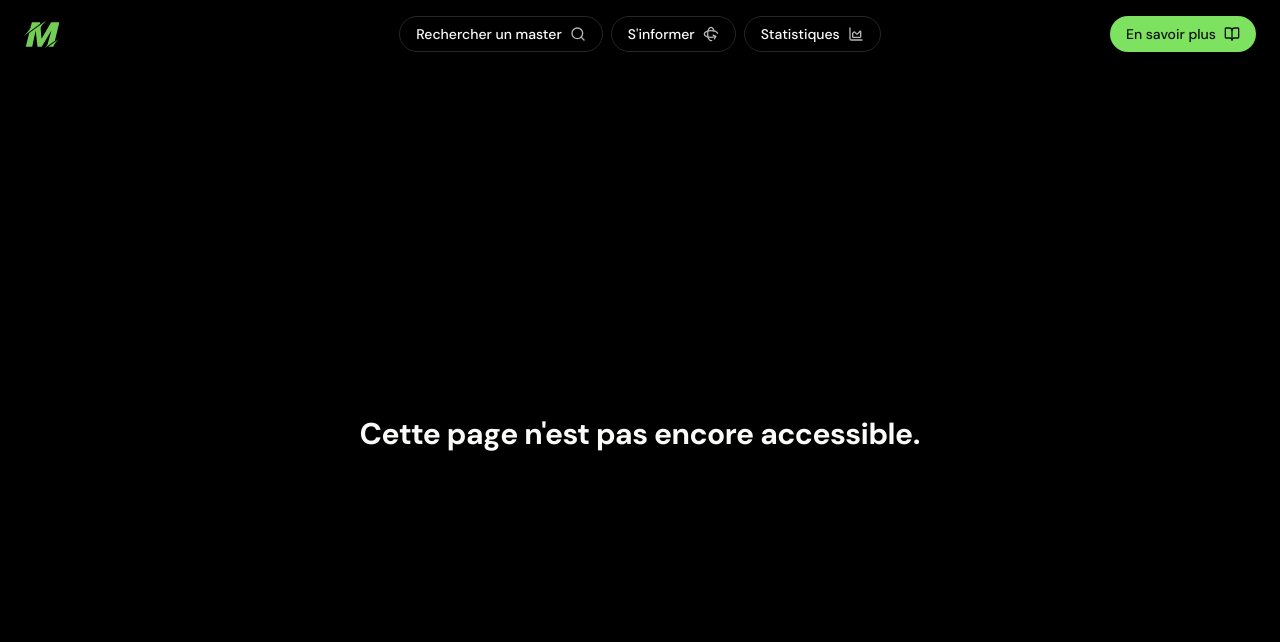
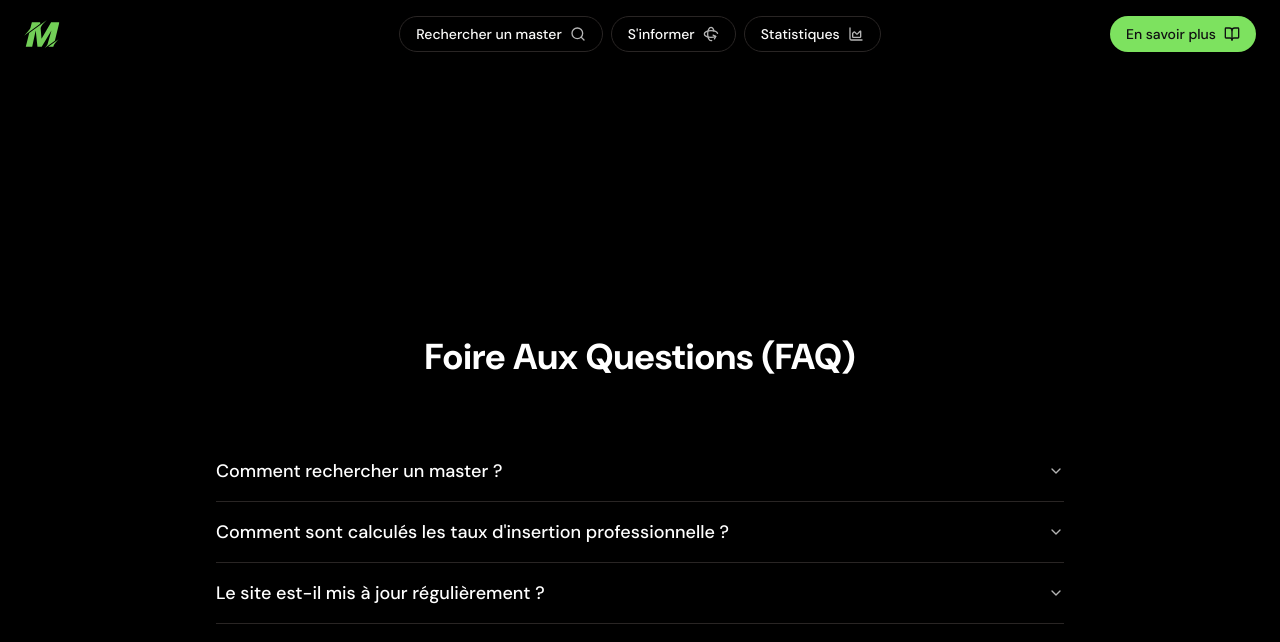
Before and after one commit to waraiauyo/sae301-3, a Next.js app: page /faq in a window 1280 px wide. Before the commit this address had no page. Shown: the top 642 px of the page. Built offline with nearby package versions, Linux system fonts and the light colour scheme.

Commit message:
oops sooory

```diff
--- /dev/null
+++ b/app/faq/page.jsx
@@ -0,0 +1,7 @@
+import {FAQpage} from "@/components/pages";
+
+export default function index(){
+    return (
+        <FAQpage/>
+    )
+}
--- a/components/pages.jsx
+++ b/components/pages.jsx
@@ -11,6 +11,8 @@ import {Button} from "@/components/ui/button";
 import {Plus} from "lucide-react";
 import {SeparatorCards, SeparatorNumbers} from "@/components/separatorVictor";
 import {FooterHome} from "@/components/footerMain";
+import {Accordion, AccordionContent, AccordionItem, AccordionTrigger,} from "@/components/ui/accordion";
+import Link from "next/link";
 
 const HomePage = () => {
     return (
@@ -59,7 +61,9 @@ const HomePage = () => {
                 <div className="flex flex-col items-center justify-center w-full">
                     <h2 className="text-xl font-bold text-center mt-12 mb-2">Des questions ?</h2>
                     <p className="text-sm  mb-6">Toutes nos réponses dans notre FAQ.</p>
-                    <Button>Découvrez notre FAQ <ArrowRight size={20}/></Button>
+                    <Link href="/faq">
+                        <Button>Découvrez notre FAQ <ArrowRight size={20}/></Button>
+                    </Link>
                 </div>
             </Section>
             <FooterHome/>
@@ -120,4 +124,46 @@ const MasterPage = ({master}) => {
     );
 }
 
-export {HomePage, SearchPage, MasterPage};
+const FAQpage = () => {
+    return (
+        <Section className="h-[calc(100vh-68px)]">
+            <div className="h-screen bg-black text-white flex flex-col items-center justify-center px-4">
+                <h1 className="text-4xl font-bold text-center mb-10">Foire Aux Questions (FAQ)</h1>
+                <div className="w-full max-w-4xl bg-black/40 backdrop-blur-lg p-6 rounded-lg">
+                    <Accordion type="single" collapsible>
+                        <AccordionItem value="item-1">
+                            <AccordionTrigger className="text-lg text-white hover:text-primary">
+                                Comment rechercher un master ?
+                            </AccordionTrigger>
+                            <AccordionContent className="text-gray-300">
+                                Vous pouvez utiliser notre barre de recherche pour explorer les masters par nom, domaine
+                                d'étude ou localisation.
+                            </AccordionContent>
+                        </AccordionItem>
+                        <AccordionItem value="item-2">
+                            <AccordionTrigger className="text-lg text-white hover:text-primary">
+                                Comment sont calculés les taux d'insertion professionnelle ?
+                            </AccordionTrigger>
+                            <AccordionContent className="text-gray-300">
+                                Les taux d'insertion sont basés sur des données officielles fournies par le ministère de
+                                l'Éducation et les universités.
+                            </AccordionContent>
+                        </AccordionItem>
+                        <AccordionItem value="item-3">
+                            <AccordionTrigger className="text-lg text-white hover:text-primary">
+                                Le site est-il mis à jour régulièrement ?
+                            </AccordionTrigger>
+                            <AccordionContent className="text-gray-300">
+                                Oui, nos données sont actualisées chaque trimestre pour refléter les dernières
+                                statistiques
+                                et offres de formation.
+                            </AccordionContent>
+                        </AccordionItem>
+                    </Accordion>
+                </div>
+            </div>
+        </Section>
+    )
+}
+
+export {HomePage, SearchPage, MasterPage, FAQpage};
--- /dev/null
+++ b/components/ui/accordion.jsx
@@ -0,0 +1,43 @@
+"use client"
+
+import * as React from "react"
+import * as AccordionPrimitive from "@radix-ui/react-accordion"
+import { ChevronDown } from "lucide-react"
+
+import { cn } from "@/lib/utils"
+
+const Accordion = AccordionPrimitive.Root
+
+const AccordionItem = React.forwardRef(({ className, ...props }, ref) => (
+  <AccordionPrimitive.Item ref={ref} className={cn("border-b", className)} {...props} />
+))
+AccordionItem.displayName = "AccordionItem"
+
+const AccordionTrigger = React.forwardRef(({ className, children, ...props }, ref) => (
+  <AccordionPrimitive.Header className="flex">
+    <AccordionPrimitive.Trigger
+      ref={ref}
+      className={cn(
+        "flex flex-1 items-center justify-between py-4 text-sm font-medium transition-all hover:underline text-left [&[data-state=open]>svg]:rotate-180",
+        className
+      )}
+      {...props}>
+      {children}
+      <ChevronDown
+        className="h-4 w-4 shrink-0 text-muted-foreground transition-transform duration-200" />
+    </AccordionPrimitive.Trigger>
+  </AccordionPrimitive.Header>
+))
+AccordionTrigger.displayName = AccordionPrimitive.Trigger.displayName
+
+const AccordionContent = React.forwardRef(({ className, children, ...props }, ref) => (
+  <AccordionPrimitive.Content
+    ref={ref}
+    className="overflow-hidden text-sm data-[state=closed]:animate-accordion-up data-[state=open]:animate-accordion-down"
+    {...props}>
+    <div className={cn("pb-4 pt-0", className)}>{children}</div>
+  </AccordionPrimitive.Content>
+))
+AccordionContent.displayName = AccordionPrimitive.Content.displayName
+
+export { Accordion, AccordionItem, AccordionTrigger, AccordionContent }
--- a/package.json
+++ b/package.json
@@ -10,6 +10,7 @@
   },
   "dependencies": {
     "@hookform/resolvers": "^3.9.1",
+    "@radix-ui/react-accordion": "^1.2.2",
     "@radix-ui/react-avatar": "^1.1.2",
     "@radix-ui/react-checkbox": "^1.1.3",
     "@radix-ui/react-dialog": "^1.1.3",
--- a/tailwind.config.mjs
+++ b/tailwind.config.mjs
@@ -9,7 +9,7 @@ export default {
     theme: {
     	extend: {
     		fontFamily: {
-                'sans': 'dm-sans',
+    			sans: 'dm-sans'
     		},
     		colors: {
     			background: 'hsl(var(--background))',
@@ -58,6 +58,28 @@ export default {
     			lg: 'var(--radius)',
     			md: 'calc(var(--radius) - 2px)',
     			sm: 'calc(var(--radius) - 4px)'
+    		},
+    		keyframes: {
+    			'accordion-down': {
+    				from: {
+    					height: '0'
+    				},
+    				to: {
+    					height: 'var(--radix-accordion-content-height)'
+    				}
+    			},
+    			'accordion-up': {
+    				from: {
+    					height: 'var(--radix-accordion-content-height)'
+    				},
+    				to: {
+    					height: '0'
+    				}
+    			}
+    		},
+    		animation: {
+    			'accordion-down': 'accordion-down 0.2s ease-out',
+    			'accordion-up': 'accordion-up 0.2s ease-out'
     		}
     	}
     },
```
Also changed, not shown: 1 other file (tests, documents, lock files or other folders). Lines whose indentation alone changed are shown as unchanged.
